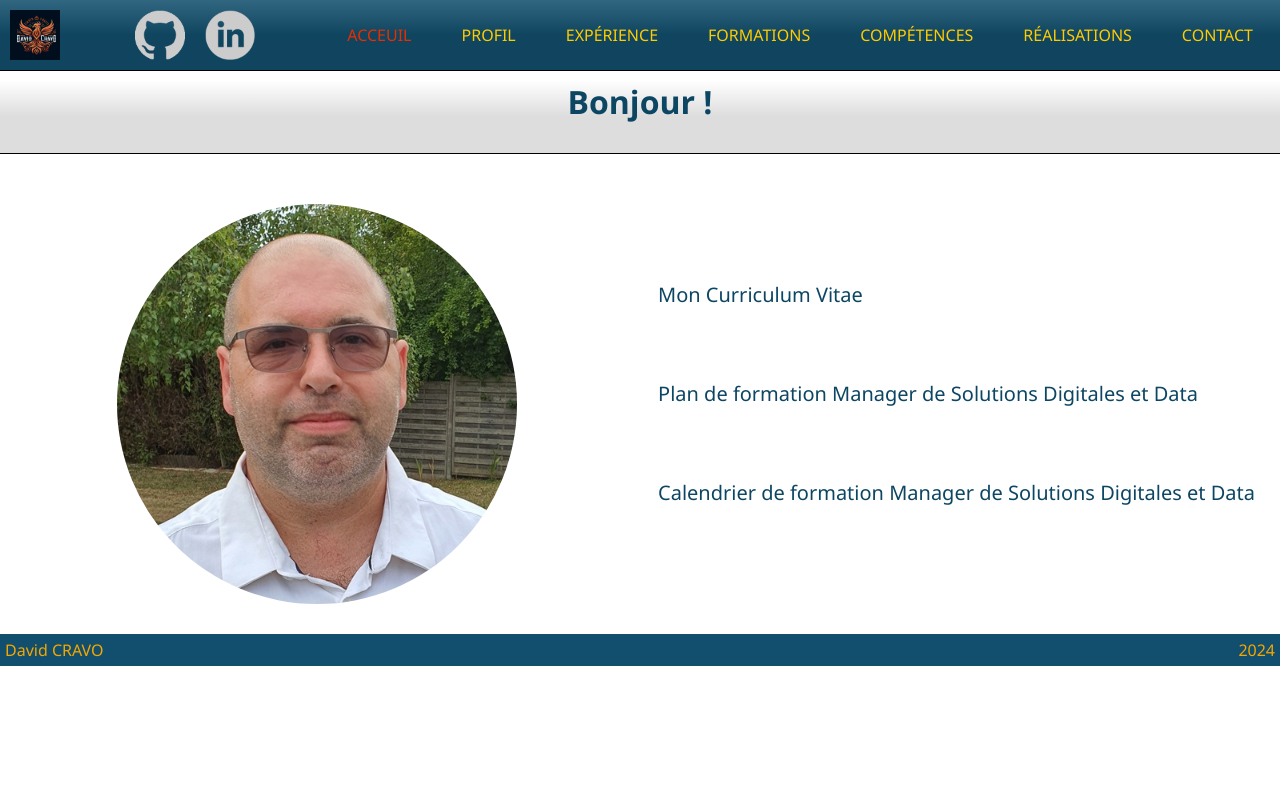
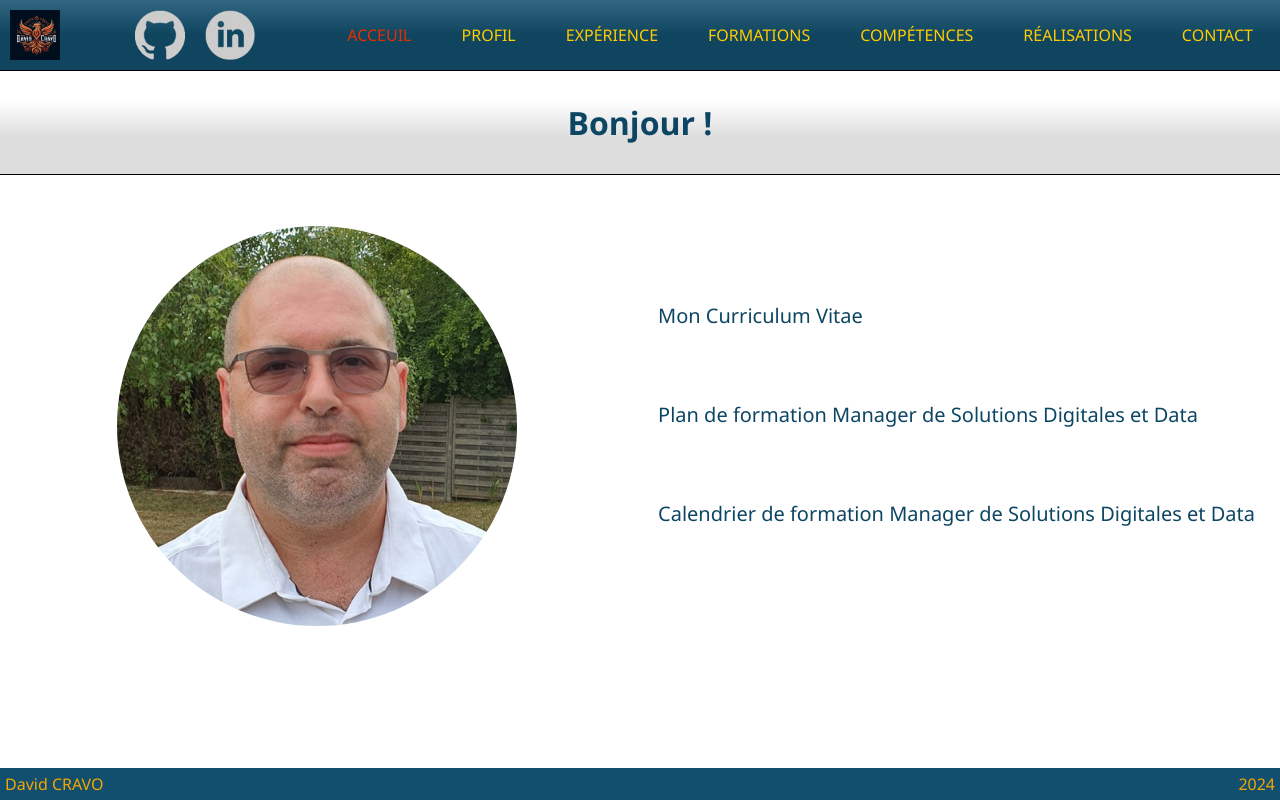
Before and after one commit to D-CRAVO/davidcravo.fr, a PHP site: page /templates/home.php in a window 1280 px wide. Run offline with PHP 8.4, Linux system fonts and the light colour scheme; some libraries are stand-ins or nearby versions.

Commit message:
Site : faire en sorte que le footer soit toujours en bas de page

```diff
--- a/assets/css/style_header.css
+++ b/assets/css/style_header.css
@@ -7,11 +7,15 @@ body{
     font-size: 1.6em;
     margin: 0;
     padding: 0;
-    font-family: 'Segoe UI', Tahoma, Geneva, Verdana, sans-serif
+    font-family: 'Segoe UI', Tahoma, Geneva, Verdana, sans-serif;
+    display: flex;
+    flex-direction: column;
+    min-height: 100vh;
 }
 
 main{
     margin-top: 10rem;
+    flex: 1;
 }
 
 header{
```
